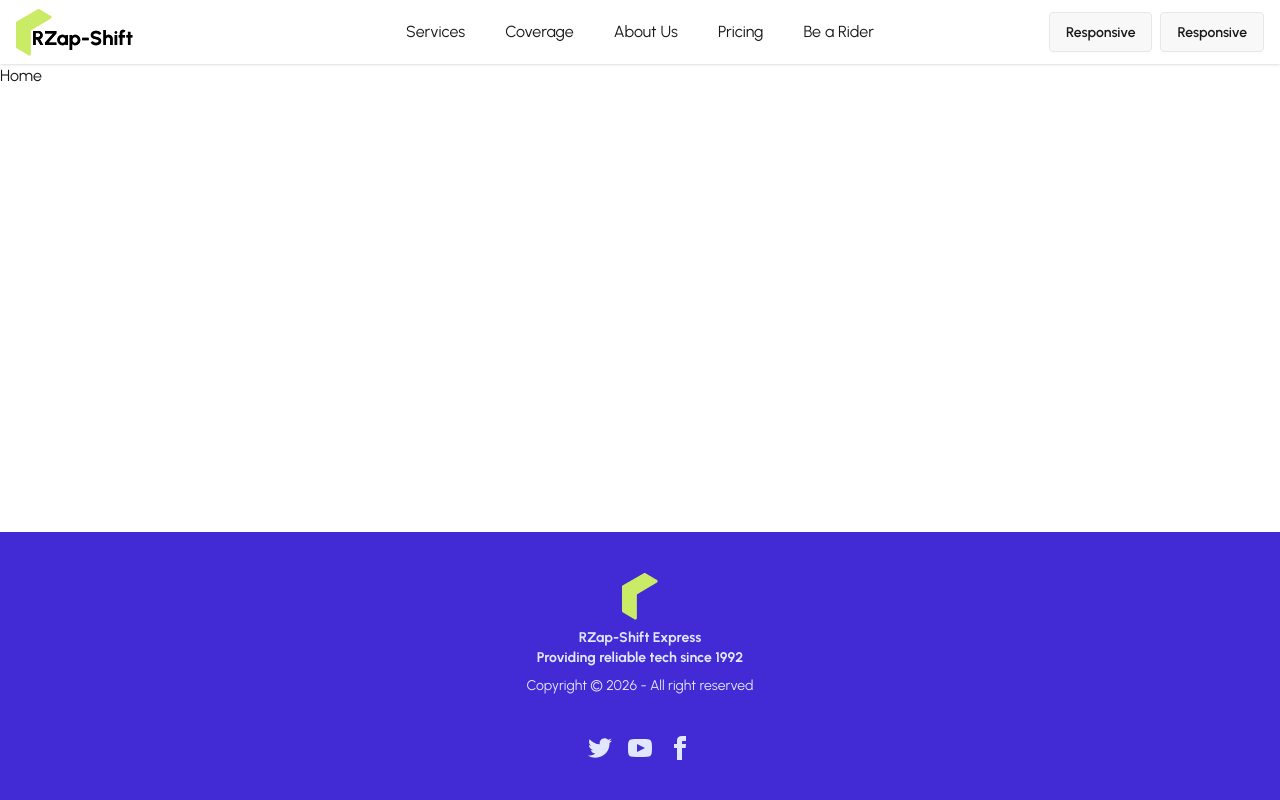
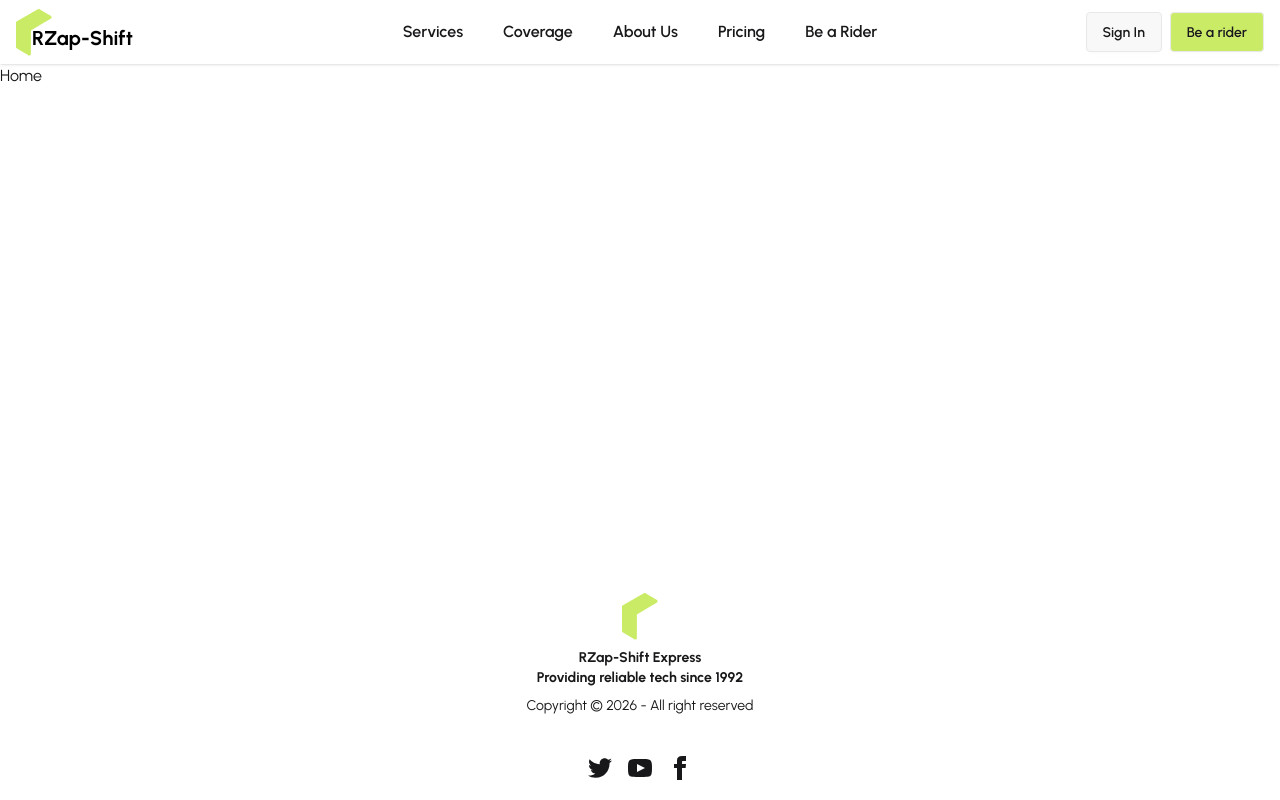
Before and after one commit to Misskhat/rzap-shift, a React (Vite) app: page / in a window 1280 px wide. Built offline with nearby package versions, Linux system fonts and the light colour scheme.

Commit message:
logo component update and responsive

```diff
--- a/src/components/shared/Footer.jsx
+++ b/src/components/shared/Footer.jsx
@@ -1,9 +1,9 @@
-import React from "react";
+import { Link } from "react-router";
+import logo from "../../assets/logo.png";
 import Logo from "./Logo";
-
 const Footer = () => {
   return (
-    <footer className="footer footer-horizontal footer-center bg-primary text-primary-content p-10">
+    <footer className="footer footer-horizontal footer-center p-5">
       <aside>
         <div>
           <Logo />
--- a/src/components/shared/Logo.jsx
+++ b/src/components/shared/Logo.jsx
@@ -2,16 +2,9 @@ import logo from "../../assets/logo.png";
 
 const Logo = () => {
   return (
-    <>
-      <div className="md:relative">
-        <div>
-          <img src={logo} alt="logo" className="max-sm:hidden" />
-        </div>
-      </div>
-      <span className="font-bold absolute top-6 lg:top-6 lg:left-8 max-lg:left-22 max-sm:left-15 text-xs md:text-xl text-black">
-        RZap-Shift
-      </span>
-    </>
+    <div>
+      <img src={logo} alt="logo" className="max-sm:hidden" />
+    </div>
   );
 };
 
--- a/src/pages/Home/Navbar/Navbar.jsx
+++ b/src/pages/Home/Navbar/Navbar.jsx
@@ -10,7 +10,10 @@ const Navbar = () => {
           isActive ? "border-b text-green-500" : ""
         }
       >
-        <li className={"hover:bg-base-300 px-4 py-2  rounded"}> Services</li>
+        <li className={"hover:bg-base-300 px-4 py-2 font-semibold rounded"}>
+          {" "}
+          Services
+        </li>
       </NavLink>
 
       <NavLink
@@ -19,7 +22,10 @@ const Navbar = () => {
           isActive ? "border-b text-green-500" : ""
         }
       >
-        <li className={"hover:bg-base-300 px-4 py-2  rounded"}> Coverage</li>
+        <li className={"hover:bg-base-300 px-4 py-2 font-semibold rounded"}>
+          {" "}
+          Coverage
+        </li>
       </NavLink>
 
       <NavLink
@@ -28,7 +34,10 @@ const Navbar = () => {
           isActive ? "border-b text-green-500" : ""
         }
       >
-        <li className={"hover:bg-base-300 px-4 py-2  rounded"}> About Us</li>
+        <li className={"hover:bg-base-300 px-4 py-2 font-semibold rounded"}>
+          {" "}
+          About Us
+        </li>
       </NavLink>
 
       <NavLink
@@ -37,7 +46,10 @@ const Navbar = () => {
           isActive ? "border-b text-green-500" : ""
         }
       >
-        <li className={"hover:bg-base-300 px-4 py-2  rounded"}> Pricing</li>
+        <li className={"hover:bg-base-300 px-4 py-2 font-semibold rounded"}>
+          {" "}
+          Pricing
+        </li>
       </NavLink>
 
       <NavLink
@@ -46,7 +58,10 @@ const Navbar = () => {
           isActive ? "border-b text-green-500" : ""
         }
       >
-        <li className={"hover:bg-base-300 px-4 py-2  rounded"}> Be a Rider</li>
+        <li className={"hover:bg-base-300 px-4 py-2 font-semibold rounded"}>
+          {" "}
+          Be a Rider
+        </li>
       </NavLink>
     </>
   );
@@ -54,7 +69,7 @@ const Navbar = () => {
   return (
     <div className="navbar bg-base-100 shadow-sm px-4 mx-auto">
       <div className="navbar-start">
-        <div className="dropdown">
+        <div className="dropdown lg:hidden">
           <div tabIndex={0} role="button" className="btn btn-ghost lg:hidden">
             <svg
               aria-label="Menu"
@@ -81,15 +96,22 @@ const Navbar = () => {
           </ul>
         </div>
         <Link to={"/"} className="text-xl">
-          <Logo />
+          <div className="relative">
+            <Logo />
+          </div>
+          <span className="font-bold absolute top-6 lg:top-6 lg:left-8 max-lg:left-22 max-sm:left-15 text-xs md:text-xl text-black">
+            RZap-Shift
+          </span>
         </Link>
       </div>
       <div className="navbar-center hidden lg:flex">
         <ul className="flex gap-2">{list}</ul>
       </div>
       <div className="navbar-end gap-2">
-        <button className="btn btn-xs sm:btn-sm md:btn-md ">Responsive</button>
-        <button className="btn btn-xs sm:btn-sm md:btn-md">Responsive</button>
+        <button className="btn btn-xs sm:btn-sm md:btn-md ">Sign In</button>
+        <button className="btn bg-[#CAEB66] btn-xs sm:btn-sm md:btn-md">
+          Be a rider
+        </button>
       </div>
     </div>
   );
```
